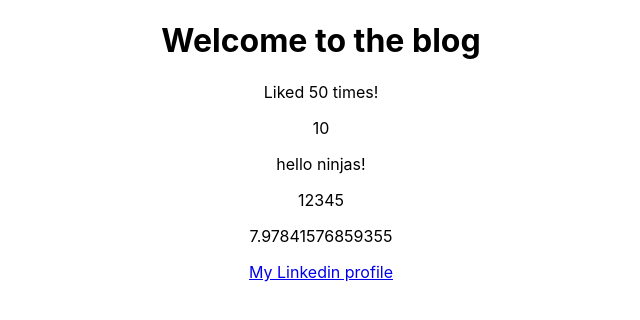
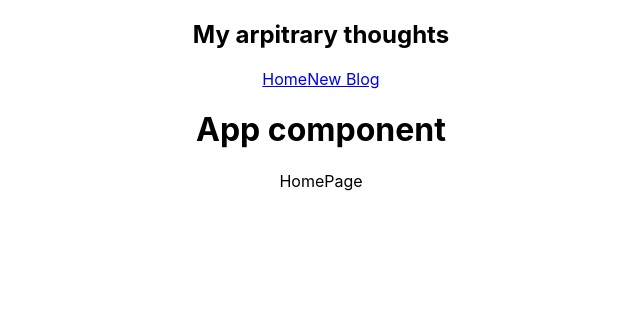
Before and after one commit to arpitjaswal/netNinjaCourse-reactjs, a React (Create React App) app: page / in a window 1280 px wide. Shown: the top 320 px of the page, without its empty margins (319-959 px from the left). Built offline with nearby package versions, Linux system fonts and the light colour scheme; the HTML template or start-up script is replaced by a standard one.

Commit message:
#5 Multiple components: learnt how to create multiple components inside a reactjs webapp

```diff
--- a/src/App.js
+++ b/src/App.js
@@ -1,22 +1,16 @@
 import './App.css';
-
+import HomePage from './components/HomePage';
+import NavBar from './components/NavBar';
 function App() {
-  const val = "Welcome to the blog";
-  const likes = 50;
-  const link = "https://www.linkedin.com/in/arpitjaswal/";
+  // const val = "Welcome to the blog";
+  // const likes = 50;
+  // const link = "https://www.linkedin.com/in/arpitjaswal/";
   // const objperson = {name: "Arpit", age: 23, email: "iamarpitjaswal@gmail.com"}
   return (
     <div className="App">
-      <div className='content'>
-        <h1>{val}</h1>
-        <p>Liked {likes} times!</p>
-        {/* <p>{objperson}</p> */}
-        <p>{10}</p>
-        <p>{"hello ninjas!"}</p>
-        <p>{[1,2,3,4,5]}</p>
-        <p>{Math.random()*10}</p>
-        <a href={link}>My Linkedin profile</a>
-      </div>
+      <NavBar/>
+      <h1>App component</h1>
+      <HomePage/>
     </div>
   );
 }
--- /dev/null
+++ b/src/components/HomePage.jsx
@@ -0,0 +1,9 @@
+import React from 'react'
+
+const HomePage = () => {
+  return (
+    <div>HomePage</div>
+  )
+}
+
+export default HomePage
--- /dev/null
+++ b/src/components/NavBar.jsx
@@ -0,0 +1,16 @@
+import React from 'react'
+
+const NavBar = () => {
+  return (
+    <nav className="navbar">
+        <h1>My arpitrary thoughts</h1>
+        <div className='links'>
+            <a href="/">Home</a>
+            <a href="/create">New Blog</a>
+
+        </div>
+    </nav>
+  )
+}
+
+export default NavBar;
```
